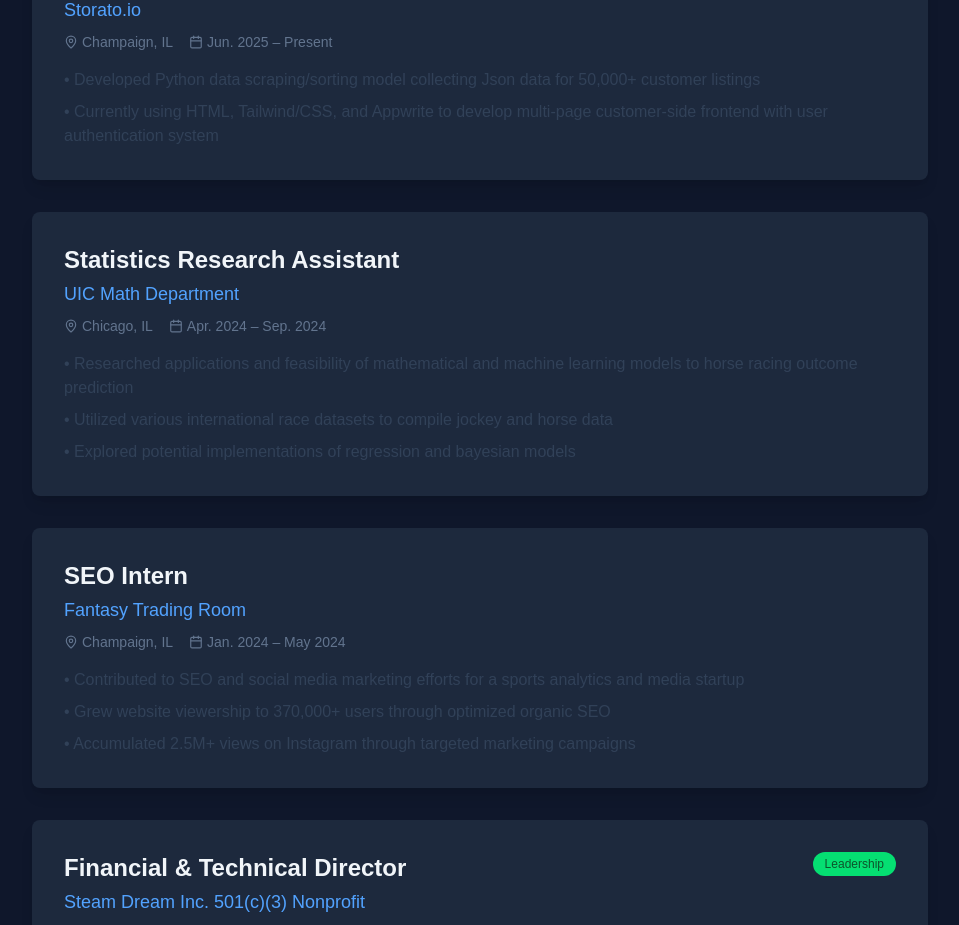
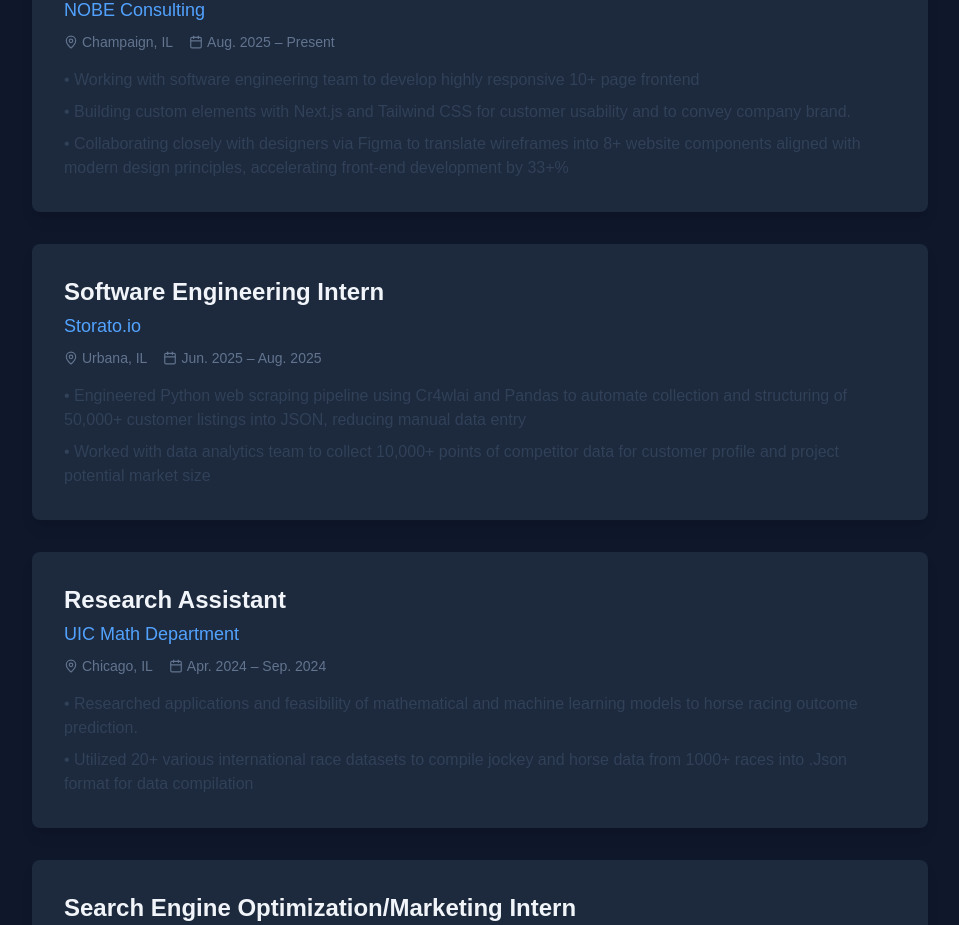
Before and after one commit to anshs527/portfolio, a Next.js app: page /resume in a window 1280 px wide. Shown: the part 600-1525 px from the top of the page, without its empty margins (160-1119 px from the left). Built offline with nearby package versions, Linux system fonts and the light colour scheme.

Commit message:
more udpated

```diff
--- a/app/resume/page.tsx
+++ b/app/resume/page.tsx
@@ -176,12 +176,12 @@
                   <div className="flex items-start justify-between mb-4">
                     <div>
                       <h3 className="text-2xl font-semibold mb-1">Software Engineer</h3>
-                      <p className={`text-lg ${darkMode ? 'text-blue-400' : 'text-blue-600'} mb-2`}>Storato.io</p>
+                      <p className={`text-lg ${darkMode ? 'text-blue-400' : 'text-blue-600'} mb-2`}>NOBE Consulting</p>
                       <div className="flex items-center text-sm text-slate-500 dark:text-slate-400">
                         <MapPin size={14} className="mr-1" />
                         <span className="mr-4">Champaign, IL</span>
                         <Calendar size={14} className="mr-1" />
-                        <span>Jun. 2025 – Present</span>
+                        <span>Aug. 2025 – Present</span>
                       </div>
                     </div>
                     <div className={`px-3 py-1 rounded-full text-xs font-medium ${
@@ -191,15 +191,39 @@
                     </div>
                   </div>
                   <ul className="space-y-2 text-slate-700 dark:text-slate-300">
-                    <li>• Developed Python data scraping/sorting model collecting Json data for 50,000+ customer listings</li>
-                    <li>• Currently using HTML, Tailwind/CSS, and Appwrite to develop multi-page customer-side frontend with user authentication system</li>
+                    <li>• Working with software engineering team to develop highly responsive 10+ page frontend</li>
+                    <li>• Building custom elements with Next.js and Tailwind CSS for customer usability and to convey company brand.</li>
+                    <li>• Collaborating closely with designers via Figma to translate wireframes into 8+ website components aligned with modern
+design principles, accelerating front-end development by 33+%</li>
                   </ul>
                 </div>
 
                 <div className={`p-8 rounded-lg ${darkMode ? 'bg-slate-800' : 'bg-white'} shadow-lg`}>
                   <div className="flex items-start justify-between mb-4">
                     <div>
-                      <h3 className="text-2xl font-semibold mb-1">Statistics Research Assistant</h3>
+                      <h3 className="text-2xl font-semibold mb-1">Software Engineering Intern</h3>
+                      <p className={`text-lg ${darkMode ? 'text-blue-400' : 'text-blue-600'} mb-2`}>Storato.io</p>
+                      <div className="flex items-center text-sm text-slate-500 dark:text-slate-400">
+                        <MapPin size={14} className="mr-1" />
+                        <span className="mr-4">Urbana, IL</span>
+                        <Calendar size={14} className="mr-1" />
+                        <span>Jun. 2025 – Aug. 2025</span>
+                      </div>
+                    </div>
+
+                  </div>
+                  <ul className="space-y-2 text-slate-700 dark:text-slate-300">
+                    <li>• Engineered Python web scraping pipeline using Cr4wlai and Pandas to automate collection and structuring of 50,000+
+customer listings into JSON, reducing manual data entry</li>
+                    <li>• Worked with data analytics team to collect 10,000+ points of competitor data for customer profile and project potential
+market size</li>
+                  </ul>
+                </div>
+
+                <div className={`p-8 rounded-lg ${darkMode ? 'bg-slate-800' : 'bg-white'} shadow-lg`}>
+                  <div className="flex items-start justify-between mb-4">
+                    <div>
+                      <h3 className="text-2xl font-semibold mb-1">Research Assistant</h3>
                       <p className={`text-lg ${darkMode ? 'text-blue-400' : 'text-blue-600'} mb-2`}>UIC Math Department</p>
                       <div className="flex items-center text-sm text-slate-500 dark:text-slate-400">
                         <MapPin size={14} className="mr-1" />
@@ -210,16 +234,16 @@
                     </div>
                   </div>
                   <ul className="space-y-2 text-slate-700 dark:text-slate-300">
-                    <li>• Researched applications and feasibility of mathematical and machine learning models to horse racing outcome prediction</li>
-                    <li>• Utilized various international race datasets to compile jockey and horse data</li>
-                    <li>• Explored potential implementations of regression and bayesian models</li>
+                    <li>• Researched applications and feasibility of mathematical and machine learning models to horse racing outcome prediction.</li>
+                    <li>• Utilized 20+ various international race datasets to compile jockey and horse data from 1000+ races into .Json format for
+data compilation </li>
                   </ul>
                 </div>
 
                 <div className={`p-8 rounded-lg ${darkMode ? 'bg-slate-800' : 'bg-white'} shadow-lg`}>
                   <div className="flex items-start justify-between mb-4">
                     <div>
-                      <h3 className="text-2xl font-semibold mb-1">SEO Intern</h3>
+                      <h3 className="text-2xl font-semibold mb-1">Search Engine Optimization/Marketing Intern</h3>
                       <p className={`text-lg ${darkMode ? 'text-blue-400' : 'text-blue-600'} mb-2`}>Fantasy Trading Room</p>
                       <div className="flex items-center text-sm text-slate-500 dark:text-slate-400">
                         <MapPin size={14} className="mr-1" />
@@ -236,30 +260,7 @@
                   </ul>
                 </div>
 
-                <div className={`p-8 rounded-lg ${darkMode ? 'bg-slate-800' : 'bg-white'} shadow-lg`}>
-                  <div className="flex items-start justify-between mb-4">
-                    <div>
-                      <h3 className="text-2xl font-semibold mb-1">Financial & Technical Director</h3>
-                      <p className={`text-lg ${darkMode ? 'text-blue-400' : 'text-blue-600'} mb-2`}>Steam Dream Inc. 501(c)(3) Nonprofit</p>
-                      <div className="flex items-center text-sm text-slate-500 dark:text-slate-400">
-                        <MapPin size={14} className="mr-1" />
-                        <span className="mr-4">Naperville, IL</span>
-                        <Calendar size={14} className="mr-1" />
-                        <span>Jan. 2023 – Present</span>
-                      </div>
-                    </div>
-                    <div className={`px-3 py-1 rounded-full text-xs font-medium ${
-                      darkMode ? 'bg-green-400 text-green-900' : 'bg-green-100 text-green-800'
-                    }`}>
-                      Leadership
-                    </div>
-                  </div>
-                  <ul className="space-y-2 text-slate-700 dark:text-slate-300">
-                    <li>• Managed startup finances and secured $3,900+ in initial funding for a non-profit in initial growth phase</li>
-                    <li>• Planned and led events for 500+ elementary and middle schoolers</li>
-                    <li>• Programmed full multi-page organization website using HTML, CSS, JavaScript, and VUE for parent communication and registration</li>
-                  </ul>
-                </div>
+
               </div>
             )}
 
@@ -278,6 +279,9 @@
                         <Calendar size={14} className="mr-1" />
                         <span>Expected May 2029</span>
                       </div>
+                      <p className={`text-lg ${darkMode ? 'text-blue-400' : 'text-blue-600'} mb-2`}>Relevant Coursework</p>
+                          Intro to CS I (Java), Intro to CS II (C++), Discrete Structures, Abstract Linear Algebra, Differential Equations,
+                          Probability Theory, Intro to Higher Math, Data Science Discovery, Statistical Analysis
                     </div>
                     <div className="text-right">
                       <div className={`px-4 py-2 rounded-lg ${darkMode ? 'bg-green-900 text-green-400' : 'bg-green-100 text-green-800'} mb-2`}>
@@ -301,6 +305,7 @@
                         <Calendar size={14} className="mr-1" />
                         <span>Graduated May 2025</span>
                       </div>
+
                     </div>
                     <div className="text-right">
                       <div className={`px-4 py-2 rounded-lg ${darkMode ? 'bg-green-900 text-green-400' : 'bg-green-100 text-green-800'}`}>
```
Also changed, not shown: 2 other files (tests, documents, lock files or other folders).
